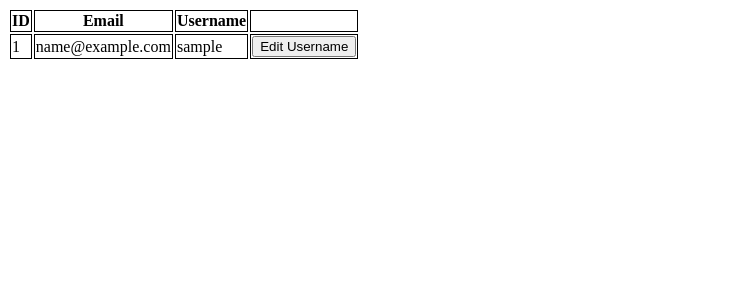
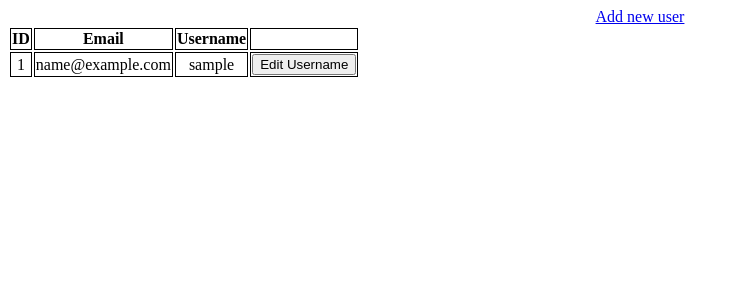
Before and after one commit to AaaSsHhUu/sql-backend-mini-project, a Node server app: page /user in a window 1280 px wide. Shown: the top 300 px of the page, without its empty margins (0-738 px from the left). Run offline with Node 20, Linux system fonts and the light colour scheme; tables that the repository leaves empty hold one stand-in row (values such as "Sample post").

Commit message:
Feature for adding new user

```diff
--- a/index.js
+++ b/index.js
@@ -101,6 +101,9 @@ app.patch("/user/:id",(req,res)=>{
 })
 
 // Add new user
+app.get("/user/new",(req,res)=>{
+  res.render("new.ejs");
+})
 
 // Delete a user if they have entered correct email a nd password
 
--- a/package.json
+++ b/package.json
@@ -13,6 +13,7 @@
     "ejs": "^3.1.9",
     "express": "^4.18.2",
     "method-override": "^3.0.0",
-    "mysql2": "^3.7.1"
+    "mysql2": "^3.7.1",
+    "uuid": "^9.0.1"
   }
 }
--- a/views/showusers.ejs
+++ b/views/showusers.ejs
@@ -8,9 +8,13 @@
         tr,th,td{
             border: 1px solid black;
         }
+        body{
+            text-align: center;
+        }
     </style>
 </head>
 <body>
+    <a href="/user/new">Add new user</a>
     <table>
         <tr>
             <th>ID</th>
```
Also changed, not shown: views/new.ejs (added, +28 -0 lines), 1 other file.
